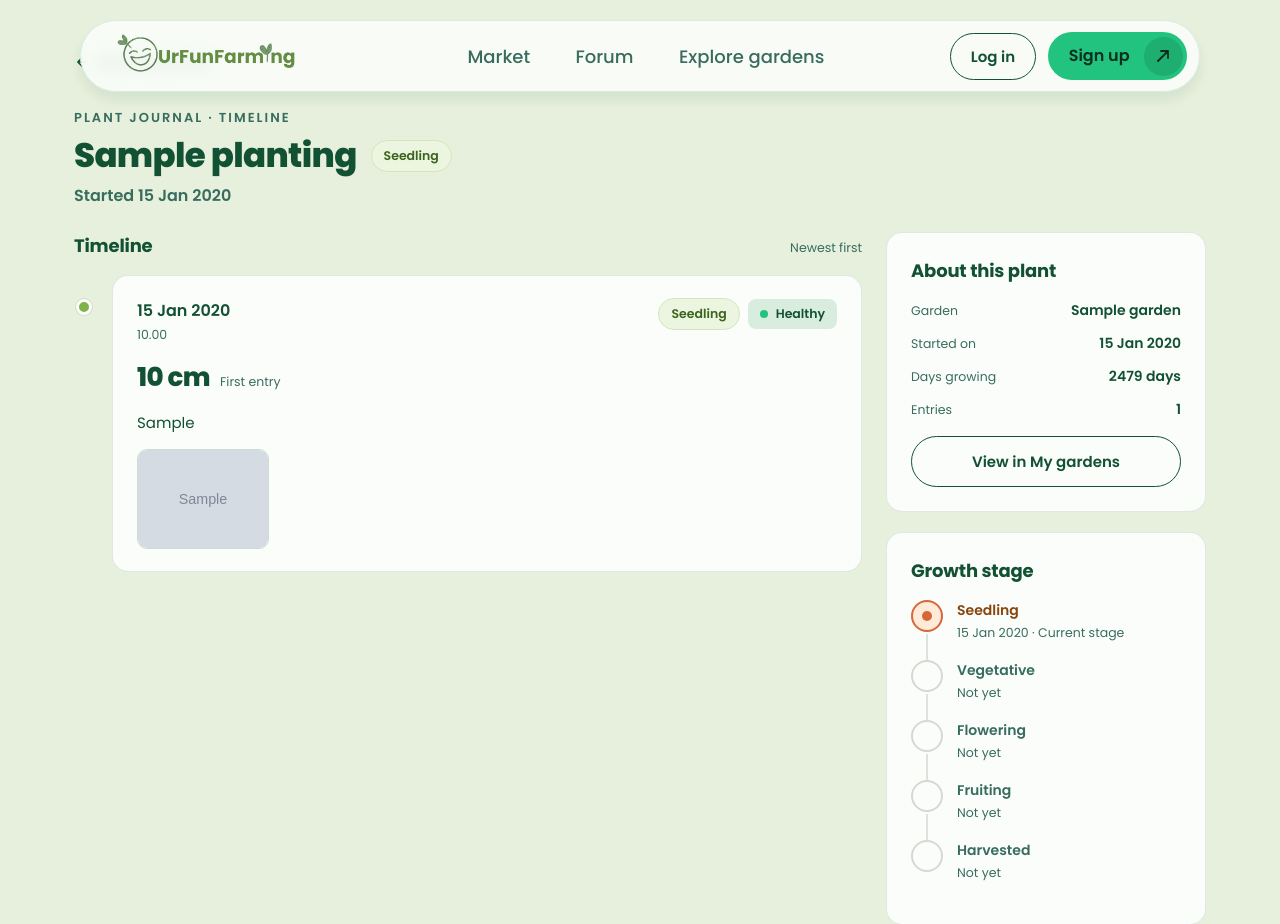
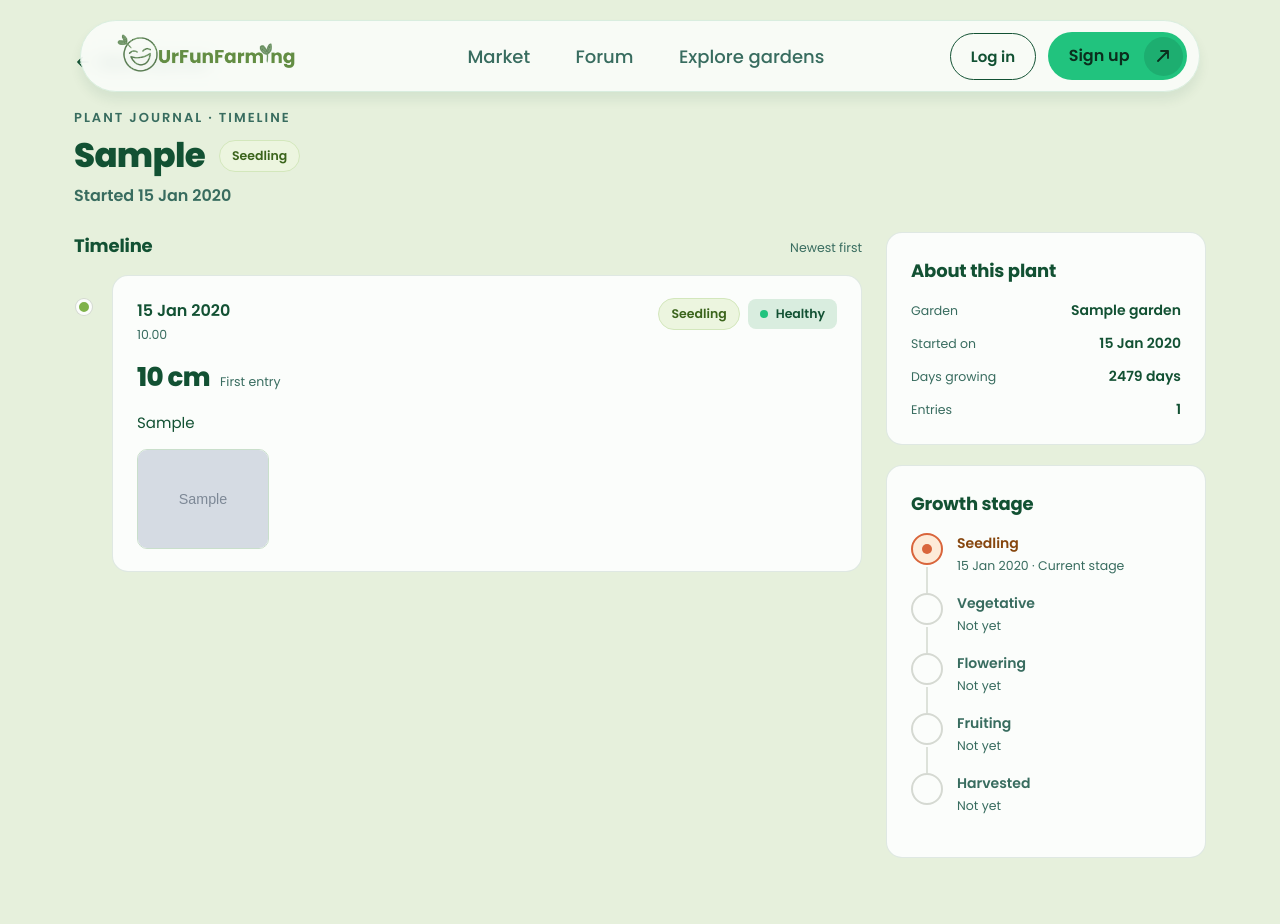
Before and after one commit to paramitasan/urFunFarming, a Django app: page /journal/plant/1/ in a window 1280 px wide. Shown: the top 924 px of the page. Run offline with Django 5.2, Linux system fonts and the light colour scheme; tables that the repository leaves empty hold one stand-in row (values such as "Sample post"); grey boxes marked "Sample" are stand-in pictures; some libraries are stand-ins or nearby versions.

Commit message:
refactor: use gardens planting instead of the stand-in and reset migrations

```diff
--- a/journal/admin.py
+++ b/journal/admin.py
@@ -1,5 +1,5 @@
 from django.contrib import admin
-from journal.models import EntryPhoto, Garden, JournalEntry, PlantJournal, Planting
+from journal.models import EntryPhoto, JournalEntry, PlantJournal
 
 
 class EntryPhotoInline(admin.TabularInline):
@@ -11,10 +11,8 @@ class EntryPhotoInline(admin.TabularInline):
 class JournalEntryAdmin(admin.ModelAdmin):
     list_display = ('planting', 'date', 'time', 'stage', 'health', 'height_cm')
     list_filter = ('stage', 'health')
-    search_fields = ('planting__name', 'observation')
+    search_fields = ('planting__crop', 'observation')
     inlines = [EntryPhotoInline]
 
 
-admin.site.register(Garden)
-admin.site.register(Planting)
 admin.site.register(PlantJournal)
--- a/journal/forms.py
+++ b/journal/forms.py
@@ -2,7 +2,8 @@ from django import forms
 from django.core.exceptions import ValidationError
 from django.utils.html import strip_tags
 
-from journal.models import JournalEntry, Planting
+from gardens.models import Planting
+from journal.models import JournalEntry
 
 MAX_PHOTOS = 5
 MAX_PHOTO_SIZE = 5 * 1024 * 1024  # 5 MB
--- a/journal/models.py
+++ b/journal/models.py
@@ -1,23 +1,6 @@
-from django.contrib.auth.models import User
 from django.db import models
 
-
-# Temporary until the gardens app is merged
-class Garden(models.Model):
-    name = models.CharField(max_length=100)
-    owner = models.ForeignKey(User, on_delete=models.CASCADE, related_name='gardens')
-
-    def __str__(self):
-        return self.name
-
-
-# Temporary until the gardens app is merged
-class Planting(models.Model):
-    name = models.CharField(max_length=100)
-    garden = models.ForeignKey(Garden, on_delete=models.CASCADE, related_name='plantings')
-
-    def __str__(self):
-        return self.name
+from gardens.models import Planting
 
 
 class PlantJournal(models.Model):
@@ -25,7 +8,7 @@ class PlantJournal(models.Model):
     is_public = models.BooleanField(default=False)
 
     def __str__(self):
-        return f'Journal for {self.planting.name}'
+        return f'Journal for {self.planting.crop}'
 
 
 class JournalEntry(models.Model):
@@ -57,7 +40,7 @@ class JournalEntry(models.Model):
         verbose_name_plural = 'journal entries'
 
     def __str__(self):
-        return f'{self.planting.name} on {self.date}'
+        return f'{self.planting.crop} on {self.date}'
 
 
 class EntryPhoto(models.Model):
--- a/journal/views.py
+++ b/journal/views.py
@@ -5,8 +5,9 @@ from django.shortcuts import get_object_or_404, redirect, render
 from django.utils import timezone
 
 from accounts.models import Profile
+from gardens.models import Planting
 from journal.forms import PHOTO_ERROR, JournalEntryForm, NewEntryForm
-from journal.models import EntryPhoto, JournalEntry, PlantJournal, Planting
+from journal.models import EntryPhoto, JournalEntry, PlantJournal
 
 
 def is_grower(user):
@@ -51,8 +52,8 @@ def plant_detail(request, planting_id):
         else:
             entry.height_change = None
 
-    started_on = entries[-1].date if entries else None
-    days_growing = (timezone.localdate() - started_on).days if started_on else None
+    started_on = planting.planting_date
+    days_growing = (timezone.localdate() - started_on).days
 
     # First date each stage was reached, going from the oldest entry up
     first_reached = {}
--- a/templates/journal/plant_detail.html
+++ b/templates/journal/plant_detail.html
@@ -1,7 +1,7 @@
 {% extends 'base.html' %}
 {% load static %}
 
-{% block title %}{{ planting.name }} · Plant Journal{% endblock title %}
+{% block title %}{{ planting.crop }} · Plant Journal{% endblock title %}
 
 {% block head %}
 <link rel="stylesheet" href="{% static 'journal/journal.css' %}">
@@ -14,8 +14,12 @@
         <p role="status">{{ message }}</p>
     {% endfor %}
     {% if from_garden %}
-        {# TODO: link to this garden's page once the gardens app is merged #}
-        <a class="back-link" href="#">
+        {% if is_owner %}
+            {% url 'gardens:detail' planting.garden.pk as garden_url %}
+        {% else %}
+            {% url 'gardens:public_detail' planting.garden.pk as garden_url %}
+        {% endif %}
+        <a class="back-link" href="{{ garden_url }}">
             <img src="{% static 'journal/icons/arrow-left.svg' %}" alt="" width="18" height="18">
             Back to {{ planting.garden.name }}
         </a>
@@ -30,7 +34,7 @@
         <div class="journal-title-block">
             <p class="journal-eyebrow">Plant journal · Timeline</p>
             <div class="journal-title-row">
-                <h1 class="journal-title">{{ planting.name }}</h1>
+                <h1 class="journal-title">{{ planting.crop }}</h1>
                 {% if can_view and entries %}
                     <span class="stage-tag" data-stage="{{ entries.0.stage }}">{{ entries.0.get_stage_display }}</span>
                 {% endif %}
@@ -96,7 +100,7 @@
                         {% if entry.photos.all %}
                         <div class="entry-photos">
                             {% for photo in entry.photos.all %}
-                                <img src="{{ photo.src }}" alt="Photo {{ forloop.counter }} of {{ planting.name }} on {{ entry.date|date:'j M Y' }}" loading="lazy">
+                                <img src="{{ photo.src }}" alt="Photo {{ forloop.counter }} of {{ planting.crop }} on {{ entry.date|date:'j M Y' }}" loading="lazy">
                             {% endfor %}
                         </div>
                         {% endif %}
@@ -110,7 +114,7 @@
                     <img src="{% static 'journal/icons/sprout.svg' %}" alt="" width="26" height="26">
                 </span>
                 <h3>No entries yet</h3>
-                <p>Log the first entry for {{ planting.name }} to start its timeline.</p>
+                <p>Log the first entry for {{ planting.crop }} to start its timeline.</p>
                 {% if is_owner %}
                     <a class="pill-button" href="{% url 'journal:create_plant_entry' planting.pk %}">
                         <img src="{% static 'journal/icons/plus.svg' %}" alt="" width="18" height="18">
@@ -142,8 +146,9 @@
                         <dd>{{ entries|length }}</dd>
                     </div>
                 </dl>
-                {# TODO: link to the gardens app once it is merged #}
-                <a class="outline-button" href="#">View in My gardens</a>
+                {% if is_owner %}
+                    <a class="outline-button" href="{% url 'gardens:planting_detail' planting.garden.pk planting.pk %}">View in My gardens</a>
+                {% endif %}
             </section>
 
             <section class="side-card">
```
Also changed, not shown: journal/tests.py (+9 -8 lines), templates/journal/entry_form.html (+4 -5 lines), journal/migrations/0001_initial.py, journal/migrations/0002_alter_journalentry_options.py (deleted), journal/migrations/0003_entryphoto_image_alter_entryphoto_url.py (deleted).
